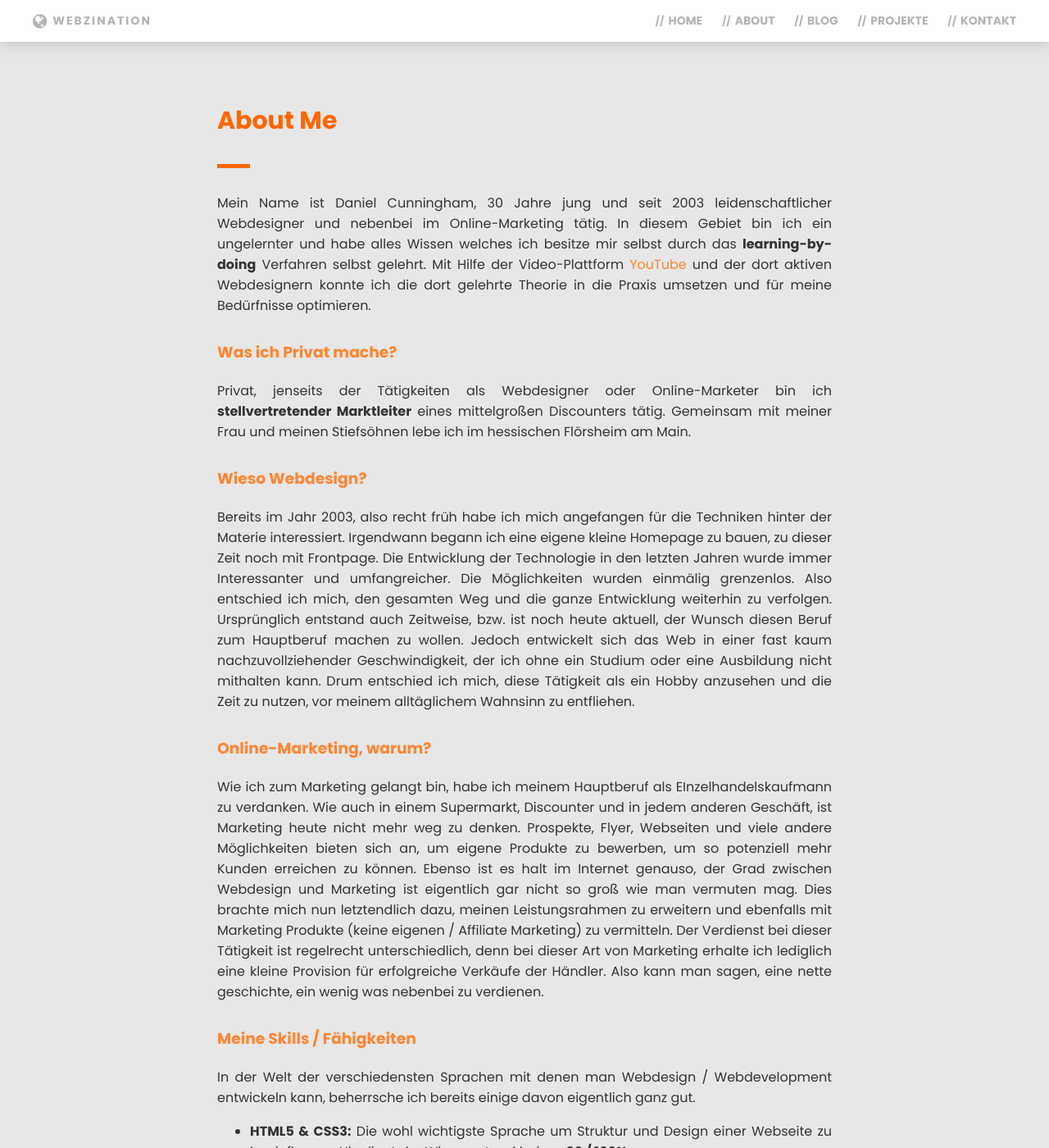
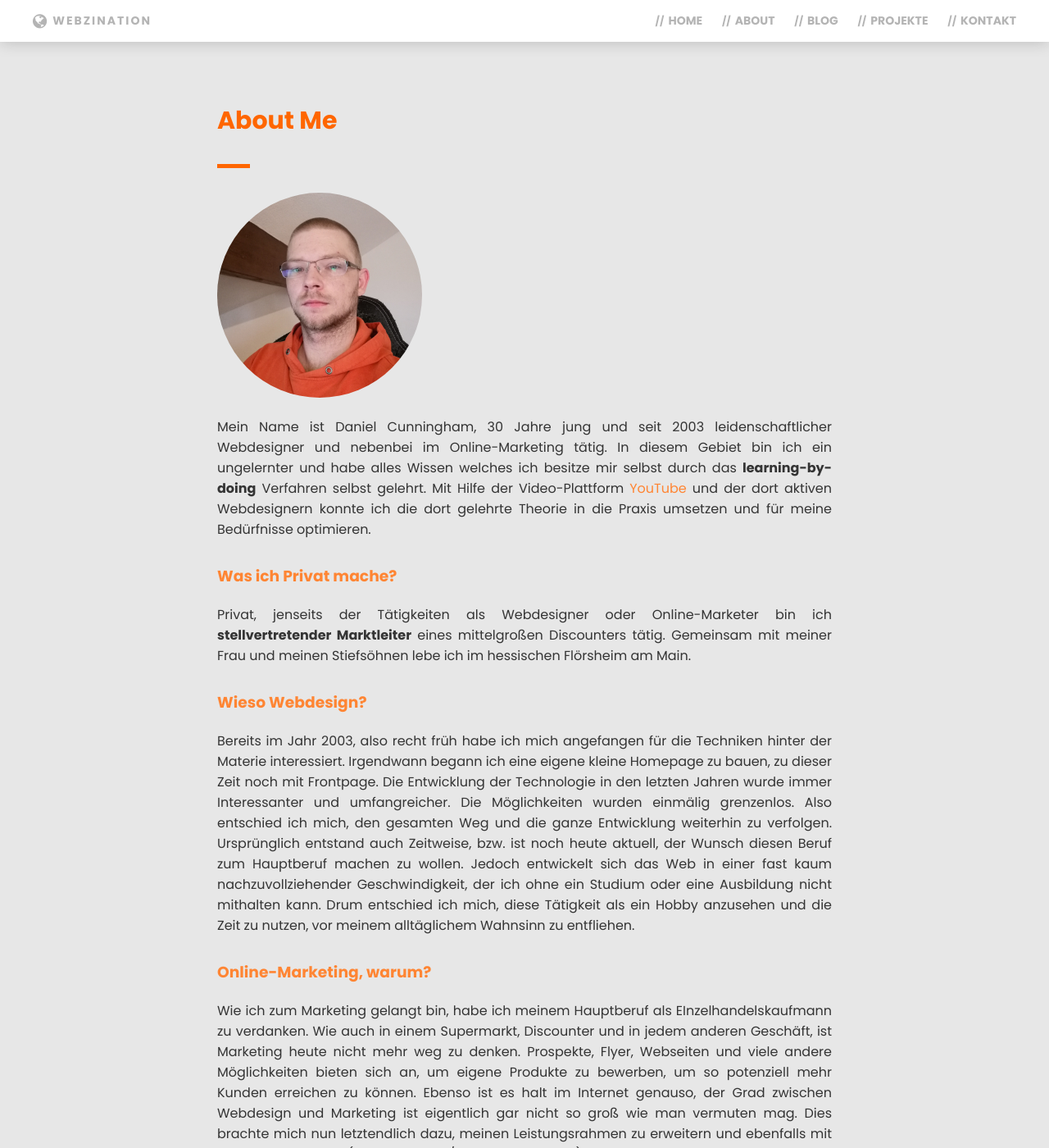
Before and after one commit to Webzination/webzination, a Jekyll site: the page built from pages/about.md, in a window 1280 px wide and 1400 px high. Shown: the whole window at 82% size. Built offline with Jekyll 4.4.1, drawn with Linux system fonts in a browser that asks for light colours.

Commit message:
Feintuning

```diff
--- a/_layouts/page.html
+++ b/_layouts/page.html
@@ -2,7 +2,7 @@
 layout: default
 ---
 
-<section id="page">
+<section {% if page.subclass %}class="{{page.subclass}}"{% endif %} id="page">
 	<div class="wrapper">
 		<article class="content">
 			<h2 class="page-title">{{ page.title }}</h2>
--- a/_sass/2-basics/_classes.sass
+++ b/_sass/2-basics/_classes.sass
@@ -2,3 +2,8 @@
 	max-width: 1200px
 	width: 95%
 	margin: 0 auto
+
+.about
+	img
+		border-radius: 50%
+		max-width: 250px
--- a/pages/about.md
+++ b/pages/about.md
@@ -2,8 +2,10 @@
 layout: page
 permalink: /about
 title: About Me
+subclass: about
 ---
 
+![Avatar]({{ site.baseurl }}/assets/img/avatar.jpg)
 
 Mein Name ist Daniel Cunningham, 30 Jahre jung und seit 2003 leidenschaftlicher Webdesigner und nebenbei im Online-Marketing tätig. In diesem Gebiet bin ich ein ungelernter und habe alles Wissen welches ich besitze mir selbst durch das __learning-by-doing__ Verfahren selbst gelehrt. Mit Hilfe der Video-Plattform [YouTube](http://youtube.de/) und der dort aktiven Webdesignern konnte ich die dort gelehrte Theorie in die Praxis umsetzen und für meine Bedürfnisse optimieren.
 
```
